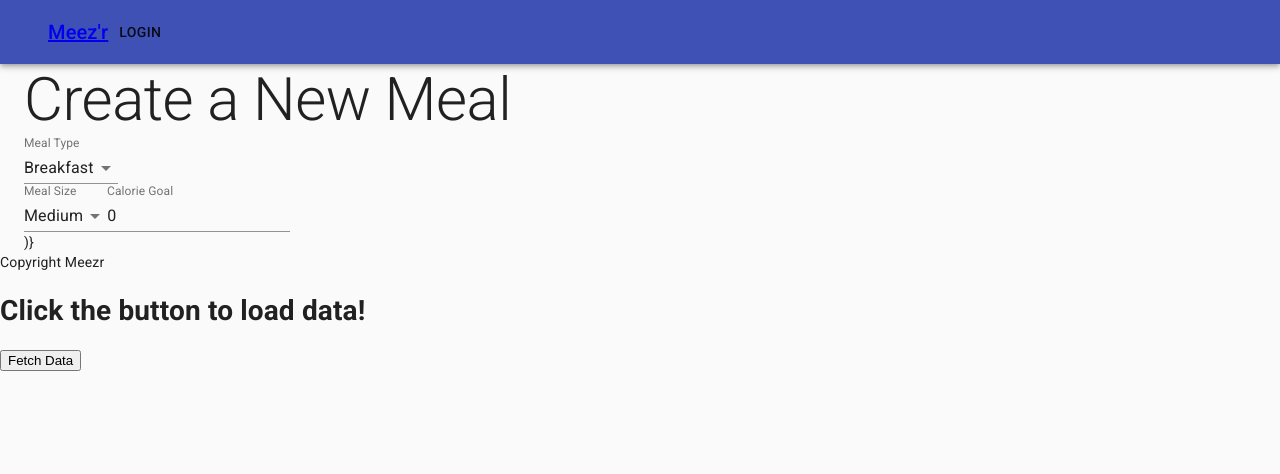
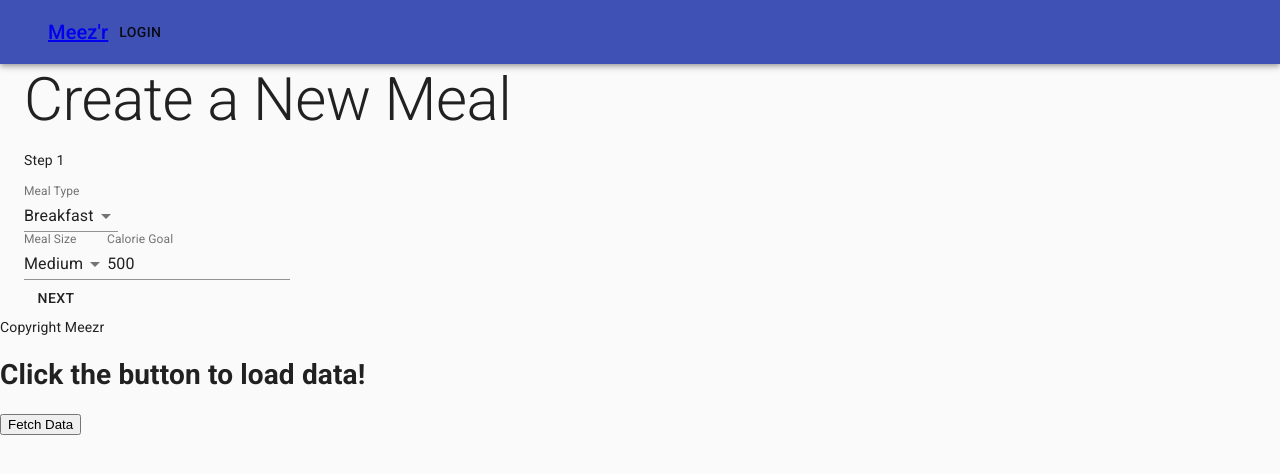
Before and after one commit to pratikbassi/Meezr, a React (Create React App) app in the folder client/: page /create in a window 1280 px wide. Shown: the top 474 px of the page. Built offline with nearby package versions, Linux system fonts and the light colour scheme.

Commit message:
move page1 logic to main

```diff
--- a/client/src/components/NewMeal/Page1.jsx
+++ b/client/src/components/NewMeal/Page1.jsx
@@ -15,45 +15,20 @@ import {} from "@material-ui/icons";
 
 const useStyles = makeStyles({});
 
-export default function Template() {
+export default function Page2(props) {
   const classes = useStyles();
+  const { state, onChange } = props;
 
-  const [state, setState] = React.useState({
-    size: "Medium",
-    type: "Breakfast",
-    calorieGoal: 0,
-  });
+  // const [state, setState] = React.useState({
+  //   size: "Medium",
+  //   type: "Breakfast",
+  //   calorieGoal: 0,
+  // });
 
-  const handleSubmit = () => {
-    console.log("submit!");
-  };
-
-  const handleChange = (event) => {
-    console.log("Input Change!");
-    console.log(event);
-    const newValue = {
-      [event.target.name]: event.target.value,
-    };
-    // console.log("Changing Size?", event.target.name);
-    if (event.target.name === "size") {
-      if (event.target.value === "Small") {
-        newValue.calorieGoal = 500;
-      } else if (event.target.value === "Medium") {
-        newValue.calorieGoal = 600;
-      } else if (event.target.value === "Large") {
-        newValue.calorieGoal = 800;
-      }
-    }
-    // console.log("newValue", newValue);
-    setState((prev) => {
-      return { ...prev, ...newValue };
-    });
-  };
   // console.log("state", state);
 
   return (
-    <article>
-      <form onSubmit={handleSubmit}>
+    <section>
       <FormControl>
         <InputLabel id="new-meal-type">Meal Type</InputLabel>
         <Select
@@ -62,7 +37,7 @@ export default function Template() {
           labelId="new-meal-type"
           id="new-meal-type"
           value={state.type}
-            onChange={handleChange}
+          onChange={onChange}
         >
           <MenuItem value={"Breakfast"}>Breakfast</MenuItem>
           <MenuItem value={"Lunch"}>Lunch</MenuItem>
@@ -80,7 +55,7 @@ export default function Template() {
           labelId="new-meal-size"
           id="new-meal-size"
           value={state.size}
-            onChange={handleChange}
+          onChange={onChange}
         >
           <MenuItem value={"Large"}>Large</MenuItem>
           <MenuItem value={"Medium"}>Medium</MenuItem>
@@ -93,9 +68,8 @@ export default function Template() {
         name="calorieGoal"
         type="number"
         value={state.calorieGoal}
-          onChange={handleChange}
+        onChange={onChange}
       />
-      </form>
-    </article>
+    </section>
   );
 }
--- a/client/src/components/NewMeal/index.jsx
+++ b/client/src/components/NewMeal/index.jsx
@@ -1,7 +1,7 @@
-import React from "react";
+import React, { useState } from "react";
 import { Link } from "react-router-dom";
 import { makeStyles } from "@material-ui/core/styles";
-import { Container, Typography } from "@material-ui/core";
+import { Container, Typography, Button } from "@material-ui/core";
 import {} from "@material-ui/icons";
 
 import useVisualMode from "../../hooks/useVisualMode";
@@ -9,18 +9,72 @@ import useVisualMode from "../../hooks/useVisualMode";
 import Header from "../Header";
 import Footer from "../Footer";
 import Page1 from "./Page1";
+import Page2 from "./Page2";
+import Page3 from "./Page3";
+import Page4 from "./Page4";
 
 const useStyles = makeStyles({});
 
 export default function NewMeal() {
   const classes = useStyles();
 
-  const PAGE1 = "PAGE1";
-  const PAGE2 = "PAGE2";
-  const PAGE3 = "PAGE3";
-  const PAGE4 = "PAGE4";
+  const [state, setState] = useState({
+    size: "Medium",
+    type: "Breakfast",
+    calorieGoal: 500,
+    ingredients: [],
+    title: "",
+    description: "",
+    image_url: "https://i.redd.it/ewwlx46f7es41.jpg",
+  });
 
-  const { mode, transition, back } = useVisualMode(PAGE1);
+  // const PAGE1 = "PAGE1";
+  // const PAGE2 = "PAGE2";
+  // const PAGE3 = "PAGE3";
+  // const PAGE4 = "PAGE4";
+  // const { mode, transition, back, historyVM } = useVisualMode(stepNum);
+
+  const [currentStep, setCurrentStep] = useState(1);
+  console.log("currentStep", currentStep);
+
+  const _next = () => {
+    console.log("next clicked");
+    setCurrentStep((prev) => prev + 1);
+  };
+
+  const _back = () => {
+    if (currentStep !== 1) {
+      setCurrentStep((prev) => prev - 1);
+    }
+  };
+
+  const handleSubmit = () => {
+    console.log("submit!");
+  };
+
+  const handleChange = (event) => {
+    const { name, value } = event.target;
+    console.log("Input Change!");
+    console.log(event);
+    const newValue = {
+      [name]: value,
+    };
+    // console.log("Changing Size?", name);
+    if (name === "size") {
+      if (value === "Small") {
+        newValue.calorieGoal = 500;
+      } else if (value === "Medium") {
+        newValue.calorieGoal = 600;
+      } else if (value === "Large") {
+        newValue.calorieGoal = 800;
+      }
+    }
+    // console.log("newValue", newValue);
+    setState((prev) => {
+      return { ...prev, ...newValue };
+    });
+  };
+
   // super WIP
   return (
     <>
@@ -29,16 +83,27 @@ export default function NewMeal() {
         <Typography variant="h2" className={classes.root}>
           Create a New Meal
         </Typography>
-        {mode === PAGE1 && <Page1 />}
-        {/* {mode === PAGE2 && <Page2 />}
-      {mode === PAGE3 && <Page3 />} */}
-        {/* {mode === PAGE4 && (
-        <Page4
-          interviewers={interviewers}
-          onSave={save}
-          onCancel={() => back()}
-        /> */}
-        )}
+        <p>Step {currentStep} </p>
+        <form onSubmit={handleSubmit}>
+          {currentStep === 1 && <Page1 state={state} onChange={handleChange} />}
+          {currentStep === 2 && <Page2 state={state} />}
+          {currentStep === 3 && <Page3 state={state} />}
+          {currentStep === 4 && <Page4 state={state} />}
+
+          {currentStep === 1 && <Button onClick={_next}> Next </Button>}
+          {currentStep > 1 && currentStep < 4 && (
+            <>
+              <Button onClick={_back}> Back </Button>
+              <Button onClick={_next}> Next </Button>
+            </>
+          )}
+          {currentStep === 4 && (
+            <>
+              <Button onClick={_back}> Back </Button>
+              <Button onClick={handleSubmit}> Submit </Button>
+            </>
+          )}
+        </form>
       </Container>
       <Footer />
     </>
```
Lines whose indentation alone changed are shown as unchanged.
